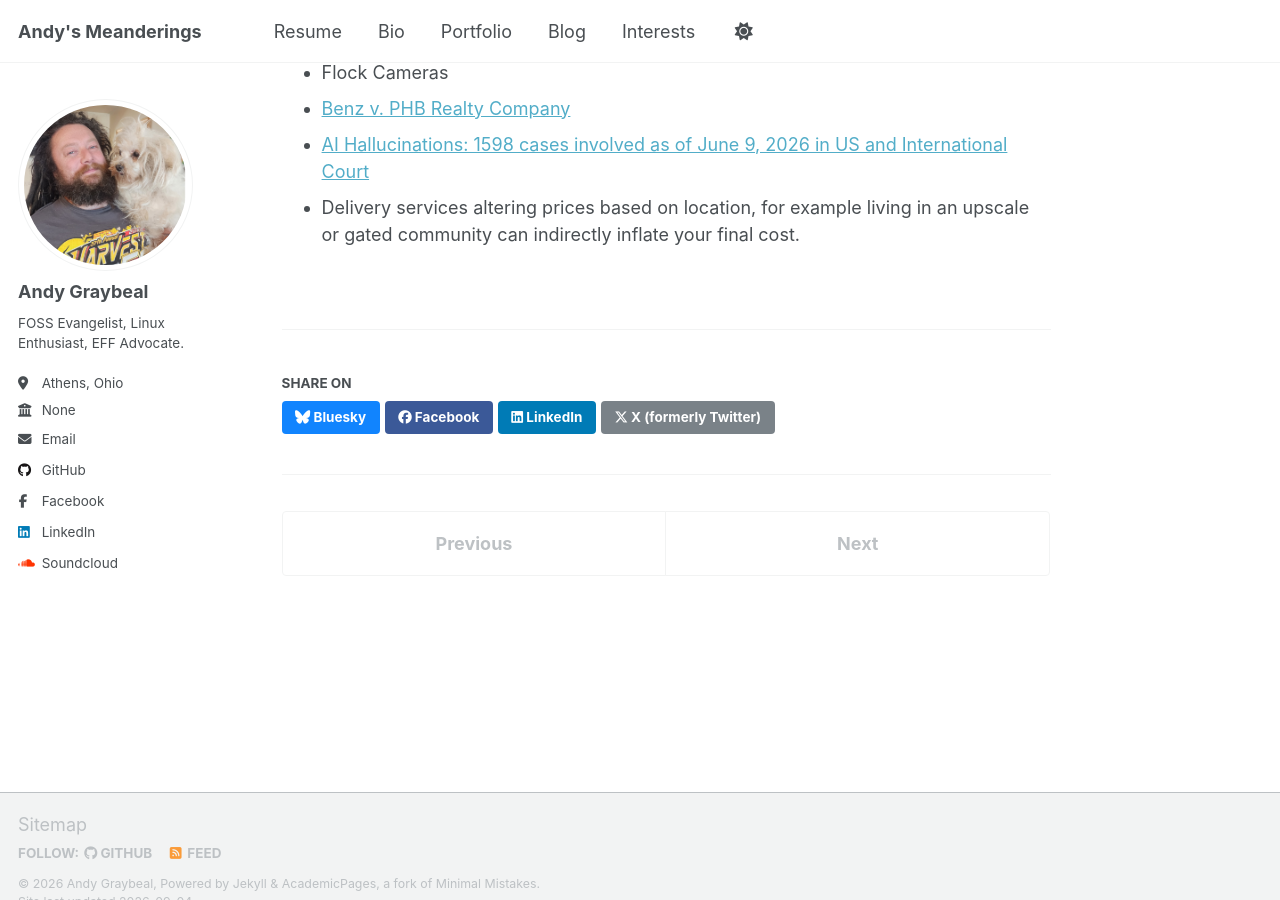
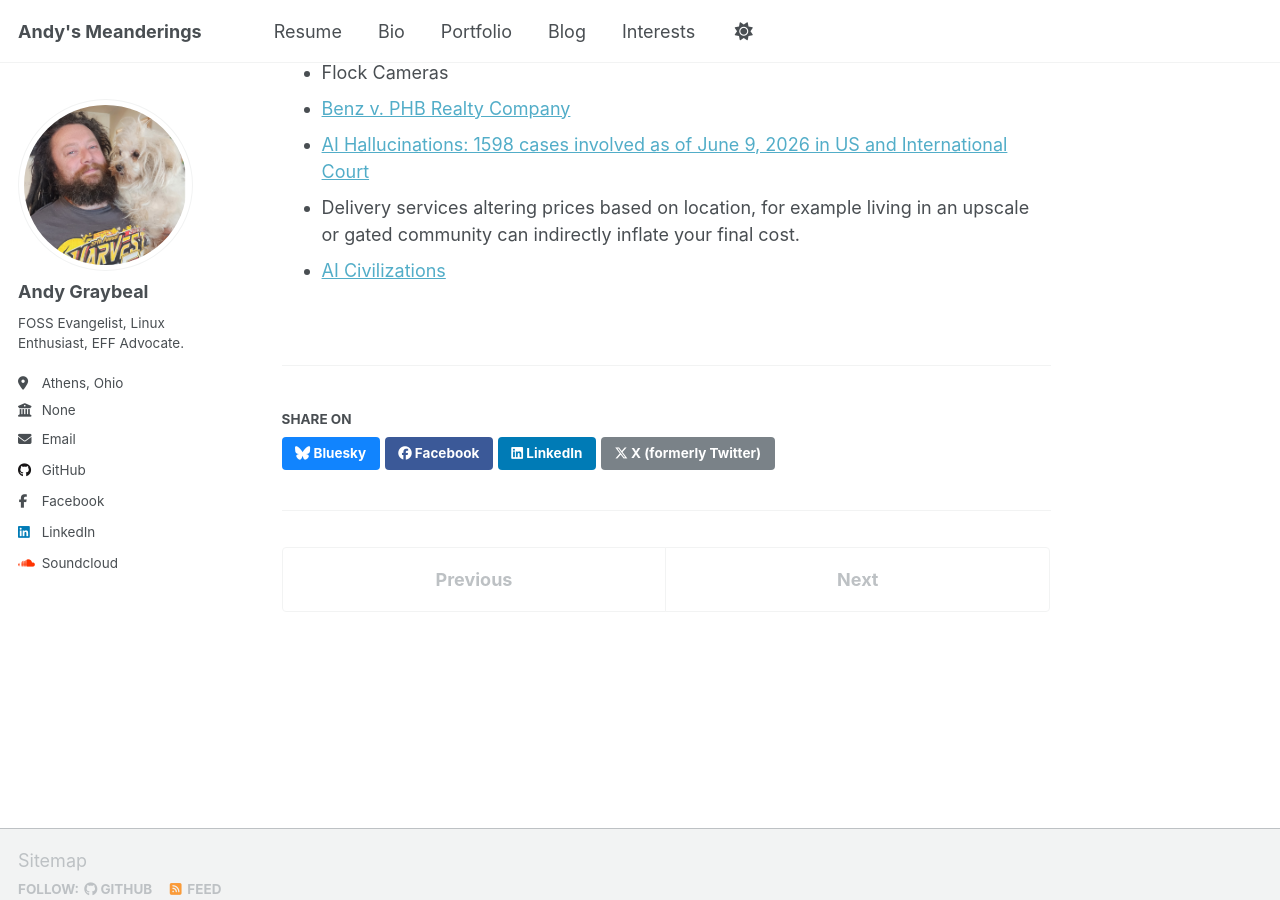
Before and after one commit to andy-graybeal/andy-graybeal.github.io, a Jekyll site: the page built from _portfolio/cybr-2100.md, in a window 1280 px wide and 900 px high, scrolled down 2498 px. Built offline with Jekyll 4.4.1, drawn with Linux system fonts in a browser that asks for light colours; a script that is not in the unit is left out.

Commit message:
Add reference to AI Civilizations article

```diff
--- a/_portfolio/cybr-2100.md
+++ b/_portfolio/cybr-2100.md
@@ -77,3 +77,4 @@ I have 20+ years of experience supporting information technology infrastructure
 - [Benz v. PHB Realty Company](https://www.govinfo.gov/content/pkg/USCOURTS-ksd-2_22-cv-02081/pdf/USCOURTS-ksd-2_22-cv-02081-0.pdf)
 - [AI Hallucinations: 1598 cases involved as of June 9, 2026 in US and International Court](https://www.haqq.ai/blog/ai-legal-hallucination-audit)
 - Delivery services altering prices based on location, for example living in an upscale or gated community can indirectly inflate your final cost.
+- [AI Civilizations](https://www.dwarkesh.com/p/openai-huggingface)
```
